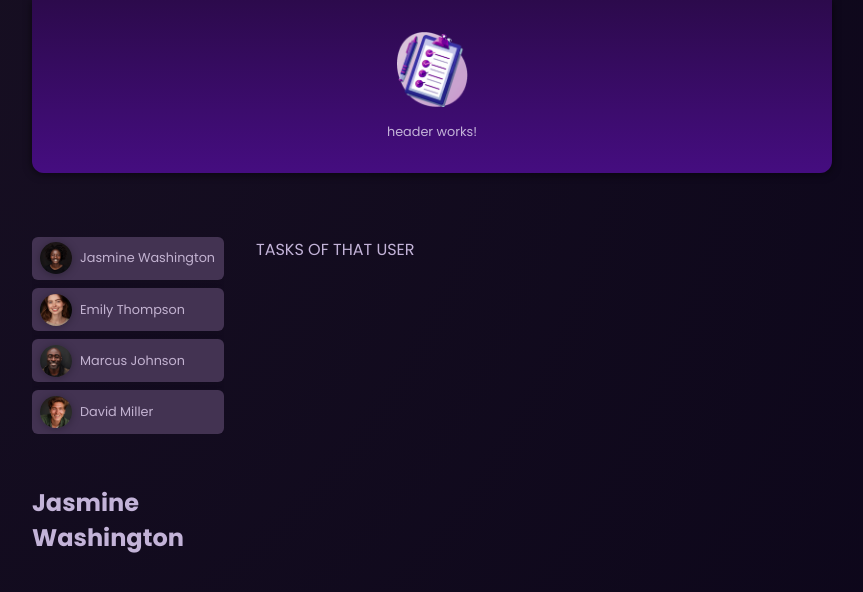
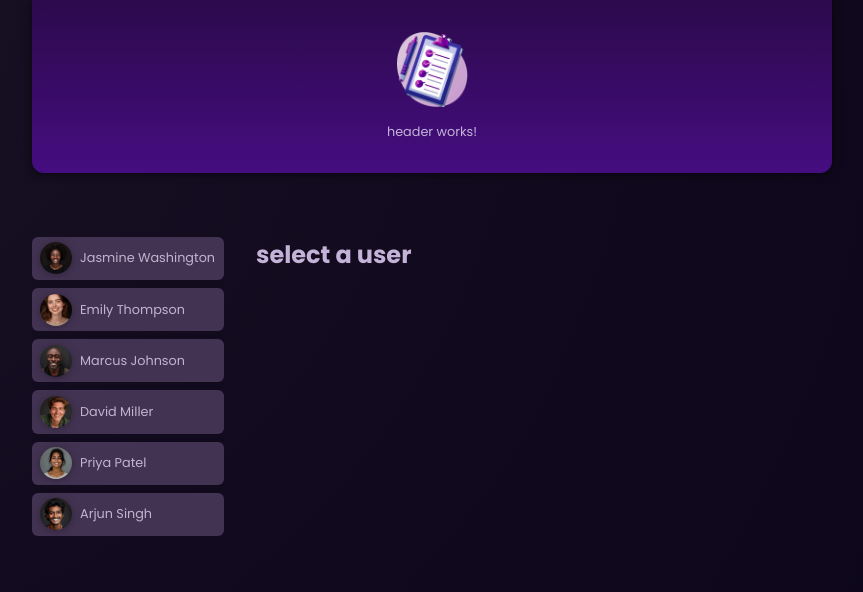
Before and after one commit to B-Baumeister/AngularProject, an Angular app: page / in a window 1280 px wide. Shown: the top 592 px of the page, without its empty margins (208-1071 px from the left). Built offline with nearby package versions, Linux system fonts and the light colour scheme.

Commit message:
update code of other workspace

```diff
--- a/src/app/app.component.html
+++ b/src/app/app.component.html
@@ -1,22 +1,20 @@
 <app-header />
 <main>
   <ul id="users">
+    <!-- user is "currywurst", but users sb hold userdata (array)  -->
+    @for (user of users; track user.id) {
+
     <li>
-      <app-user [user]="users[0]" (select)="onSelectUser($event)" />
+      <app-user [user]="user" (select)="onSelectUser($event)" />
     </li>
-    <li>
-      <app-user [user]="users[1]" (select)="onSelectUser($event)" />
-    </li>
-    <li>
-      <app-user [user]="users[2]" (select)="onSelectUser($event)" />
-    </li>
-    <li>
-      <app-user [user]="users[3]" (select)="onSelectUser($event)" />
-    </li>
+    }
   </ul>
 
-  TASKS OF THAT USER
+  @if (selectedUser) {
+  <app-tasks [name]="selectedUser.name" />} @else {
+  <p id="fallback">select a user</p>
+  }
   <!-- <app-tasks /> -->
-  <app-tasks [name]="selectedUser.name" />
+
   <router-outlet />
 </main>
--- a/src/app/app.component.ts
+++ b/src/app/app.component.ts
@@ -16,7 +16,7 @@ export class AppComponent {
   title = 'angularProject';
   // @Output() selectedUserId = new EventEmitter<string>();
   users = DUMMY_USERS;
-  selectedUserId = 'u1';
+  selectedUserId?: string;
 
   get selectedUser() {
     return this.users.find((user) => user.id === this.selectedUserId)!;
```
